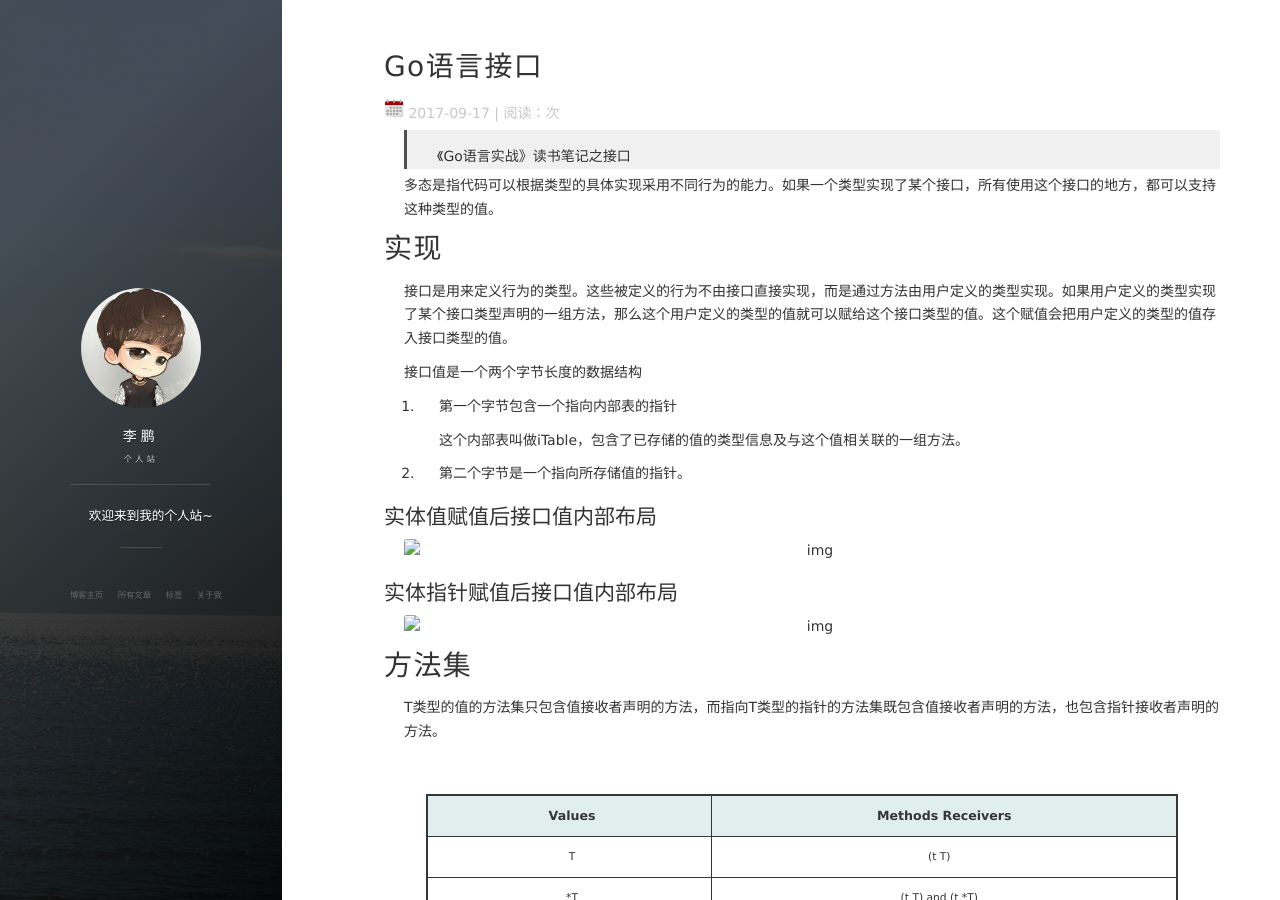
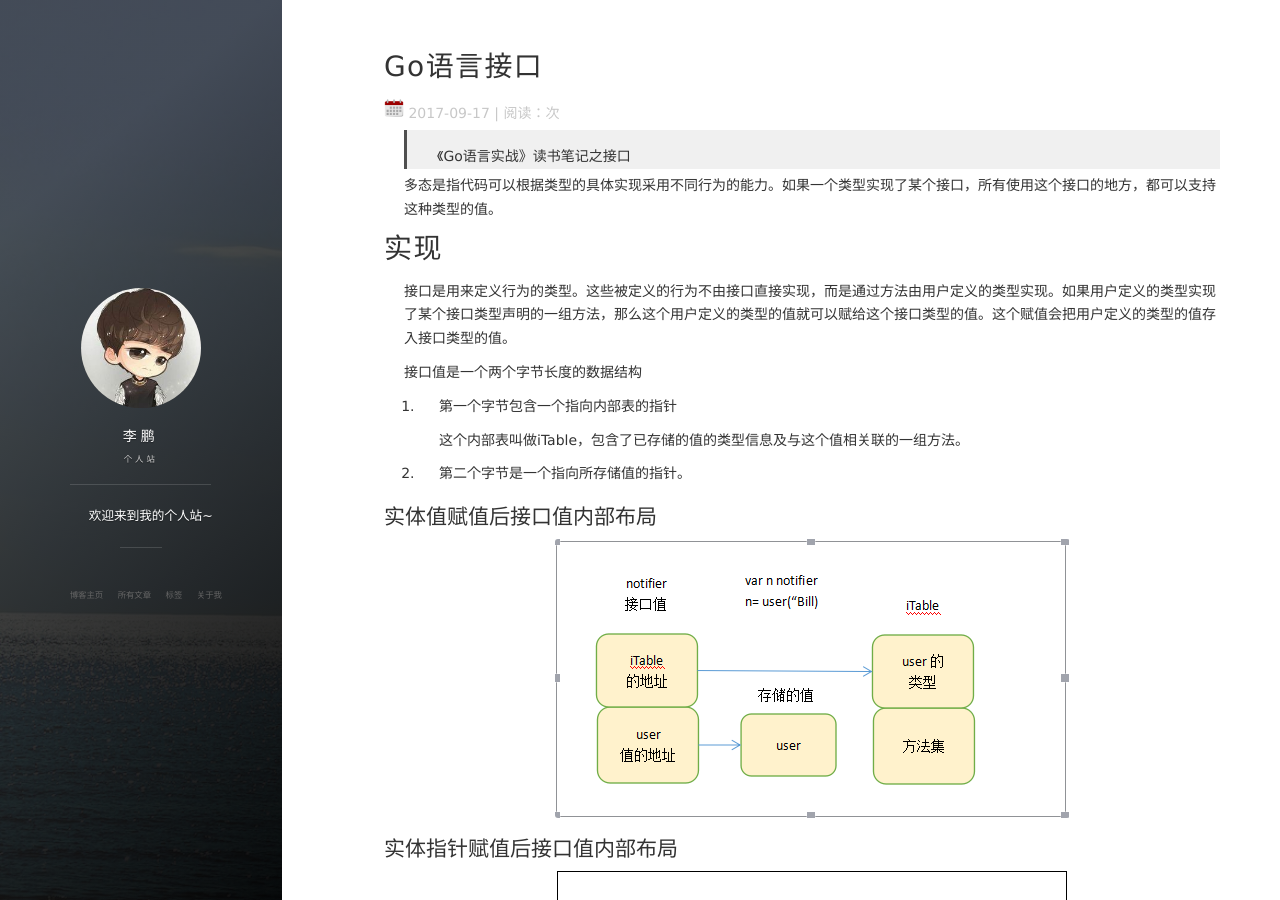
Before and after one commit to lp4083331/lp4083331.github.io, a Jekyll site: the page built from _posts/2017-09-17-Go语言接口.md, in a window 1280 px wide and 900 px high. Built offline with Jekyll 4.4.1, drawn with Linux system fonts in a browser that asks for light colours; nearby versions of some CDN libraries; comment, search, counter and statistics services are not loaded.

Commit message:
测试图片路径

```diff
--- a/_posts/2017-09-17-Go语言接口.md
+++ b/_posts/2017-09-17-Go语言接口.md
@@ -25,11 +25,11 @@ tag: Go语言
 
 ## 实体值赋值后接口值内部布局
 
-![img](images/posts/markdown/值赋值.png)
+![img](/images/posts/markdown/值赋值.png)
 
 ## 实体指针赋值后接口值内部布局
 
-![img](images/posts/markdown/引用赋值.png)
+![img](/images/posts/markdown/引用赋值.png)
 
 
 
```
